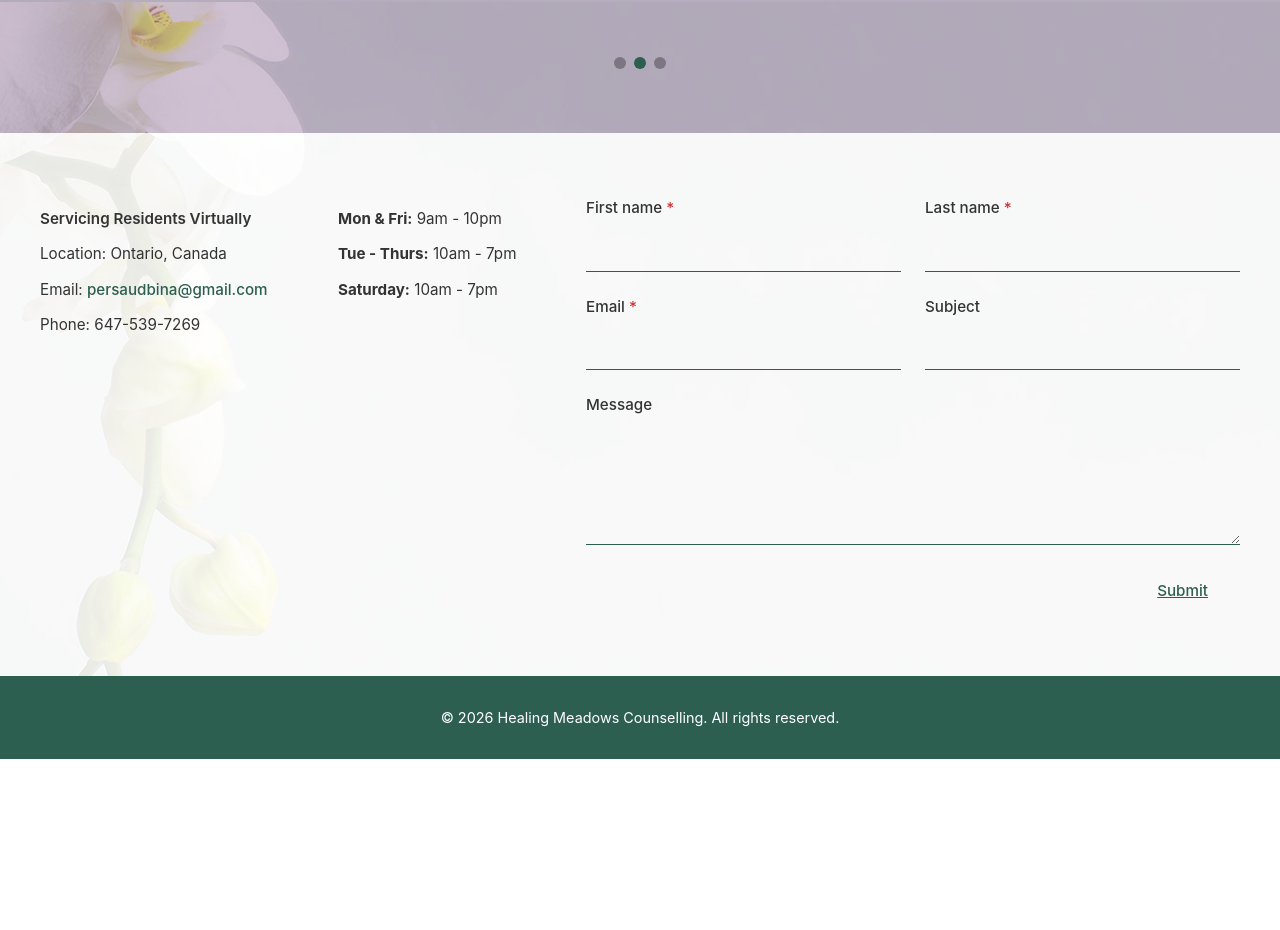
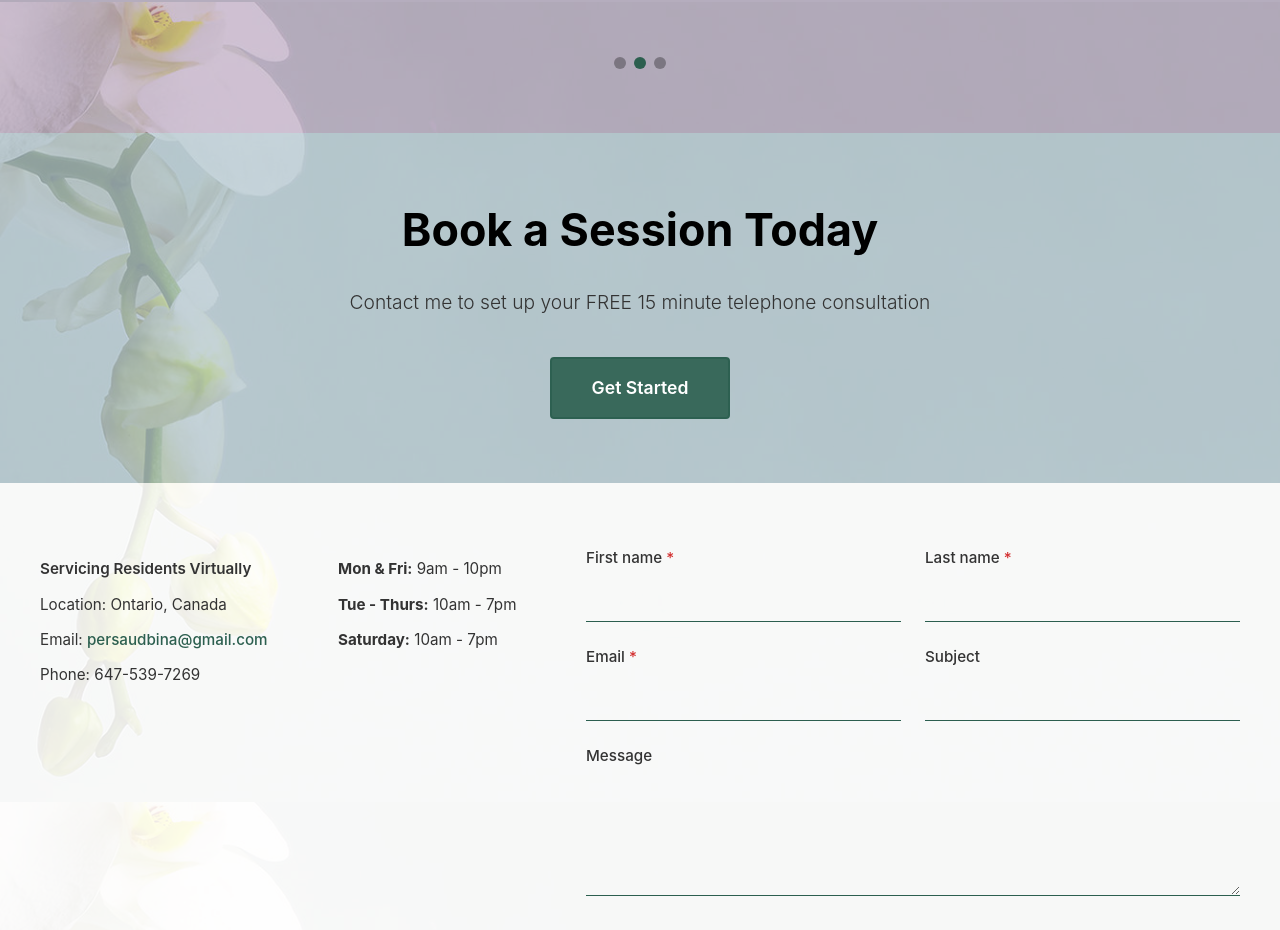
Before and after one commit to DeneshBP/HealingMeadowsSite, a React (Vite) app in the folder frontend/: page / in a window 1280 px wide. Shown: the part 3198-4128 px from the top of the page. Before the commit the page ends 3957 px from the top, so only its background shows below. Built offline with nearby package versions, Linux system fonts and the light colour scheme.

Commit message:
added cta section on home page

```diff
--- a/frontend/src/css/Home.css
+++ b/frontend/src/css/Home.css
@@ -356,6 +356,51 @@
   text-decoration: underline;
 }
 
+/* Book a Session CTA Section */
+.book-session-section {
+  padding: 4rem 2rem;
+  background-color: rgba(180, 200, 210, 0.75);
+  text-align: center;
+}
+
+.book-session-content {
+  max-width: 900px;
+  margin: 0 auto;
+}
+
+.book-session-section h2 {
+  font-size: 2.8rem;
+  color: #000;
+  margin: 0 0 1.5rem 0;
+  font-weight: 700;
+}
+
+.book-session-section p {
+  font-size: 1.2rem;
+  color: #333;
+  margin-bottom: 2.5rem;
+  font-weight: 300;
+}
+
+.session-button {
+  display: inline-block;
+  background-color: rgba(44, 95, 79, 0.9);
+  color: white;
+  padding: 1rem 2.5rem;
+  border-radius: 4px;
+  text-decoration: none;
+  font-weight: 600;
+  font-size: 1.1rem;
+  transition: all 0.3s ease;
+  border: 2px solid rgba(44, 95, 79, 0.9);
+}
+
+.session-button:hover {
+  background-color: transparent;
+  color: rgba(44, 95, 79, 0.9);
+  border-color: rgba(44, 95, 79, 0.9);
+}
+
 /* Responsive Design for Home */
 @media (max-width: 768px) {
   .hero-section {
@@ -395,4 +440,17 @@
   .contact-info {
     grid-template-columns: 1fr;
   }
+
+  .book-session-section h2 {
+    font-size: 2rem;
+  }
+
+  .book-session-section p {
+    font-size: 1rem;
+  }
+
+  .session-button {
+    padding: 0.75rem 2rem;
+    font-size: 1rem;
+  }
 }
--- a/frontend/src/pages/Home.jsx
+++ b/frontend/src/pages/Home.jsx
@@ -208,6 +208,15 @@ function Home() {
           <button className="indicator" data-slide="2"></button>
         </div>
       </section>
+
+      {/* Book a Session CTA Section */}
+      <section className="book-session-section">
+        <div className="book-session-content">
+          <h2>Book a Session Today</h2>
+          <p>Contact me to set up your FREE 15 minute telephone consultation</p>
+          <a href="/contact" className="session-button">Get Started</a>
+        </div>
+      </section>
     </div>
   );
 }
```
